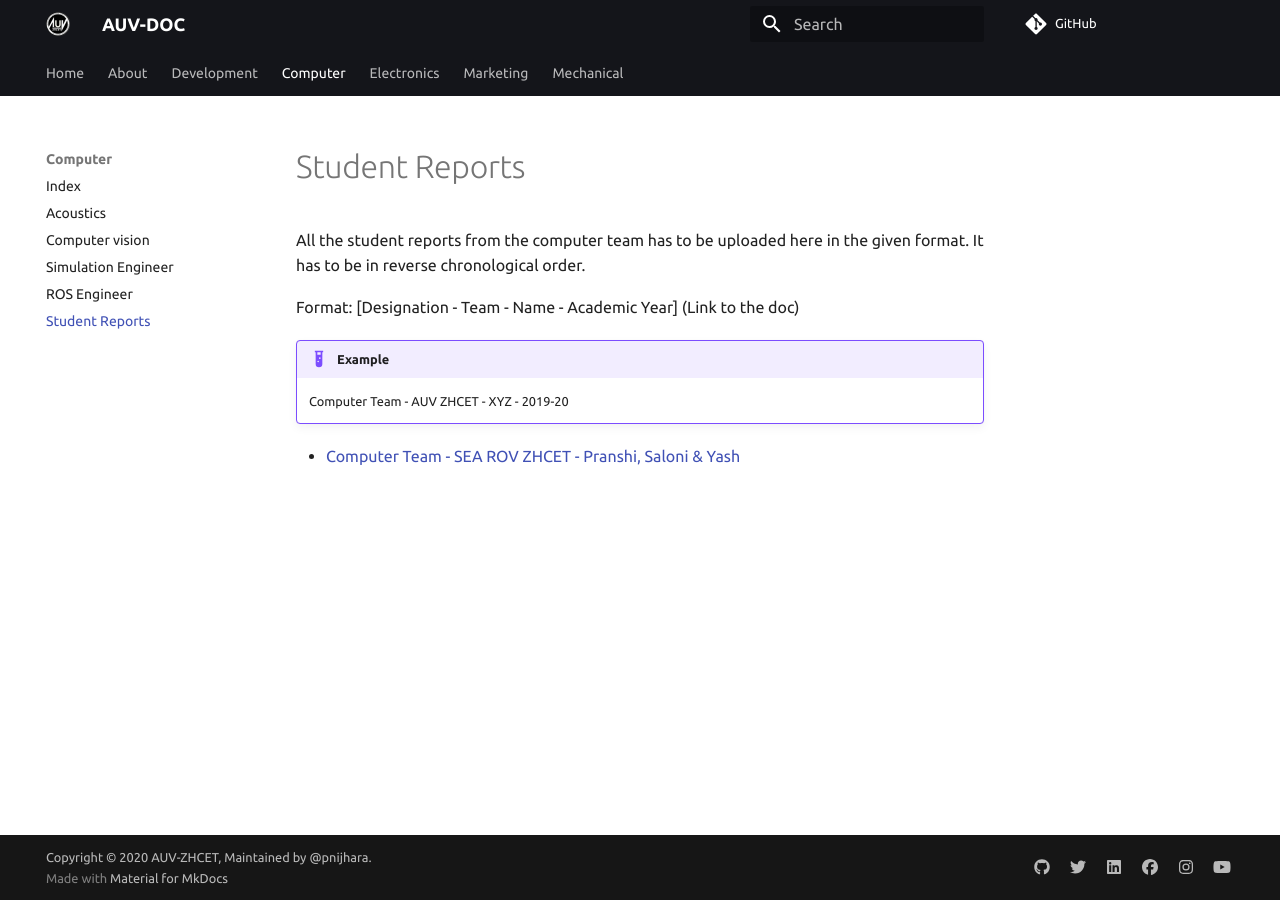
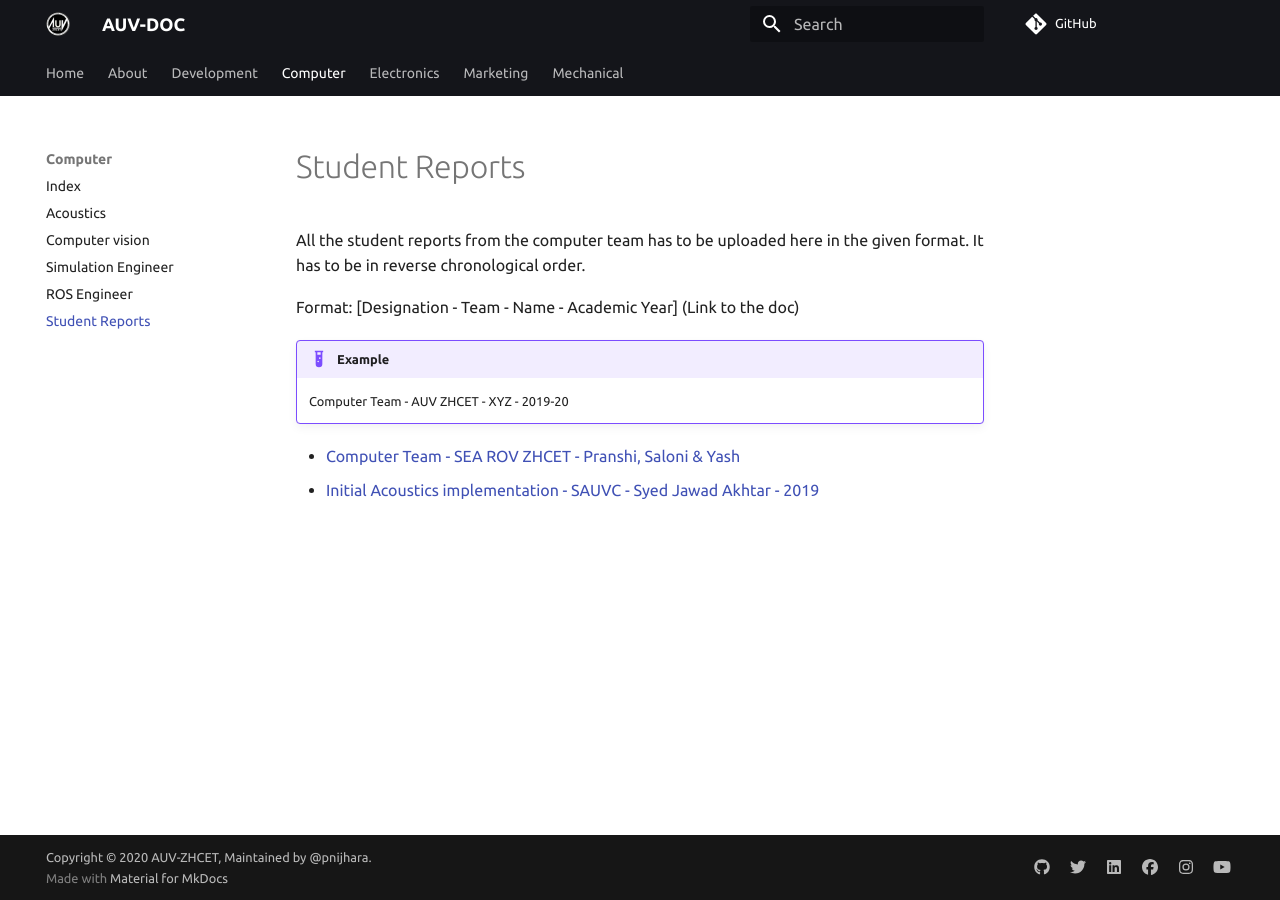
Before and after one commit to auvzhcet/Documentation, an MkDocs documentation site: the page built from docs/computer/student_Reports/students.md, in a window 1280 px wide. Built offline with MkDocs 1.6.1 and Material for MkDocs 9.7.7, drawn with Linux system fonts in a browser that asks for light colours; comment, search, counter and statistics services are not loaded.

Commit message:
Add student report link

```diff
--- a/docs/computer/student_Reports/students.md
+++ b/docs/computer/student_Reports/students.md
@@ -8,3 +8,4 @@ Format: [Designation - Team - Name - Academic Year] (Link to the doc)
     Computer Team - AUV ZHCET - XYZ - 2019-20
 
 - [Computer Team - SEA ROV ZHCET - Pranshi, Saloni & Yash](yash_pranshi_saloni_2020.md)
+- [Initial Acoustics implementation - SAUVC - Syed Jawad Akhtar - 2019](syed_jawad_akhtar_2019.md)
```
